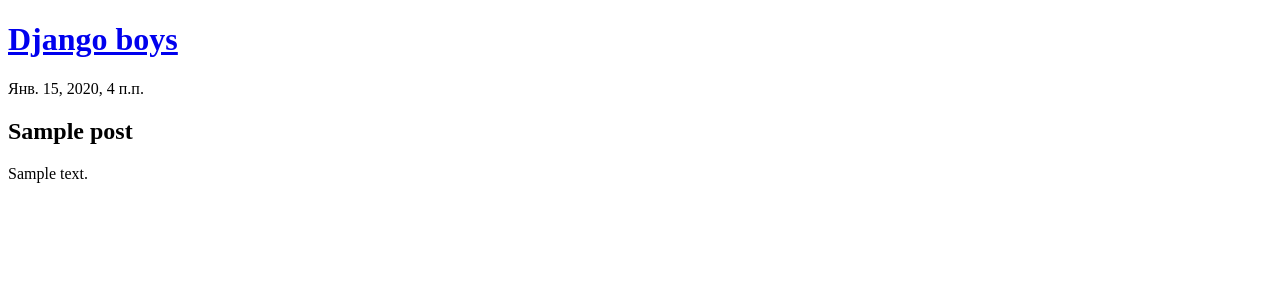
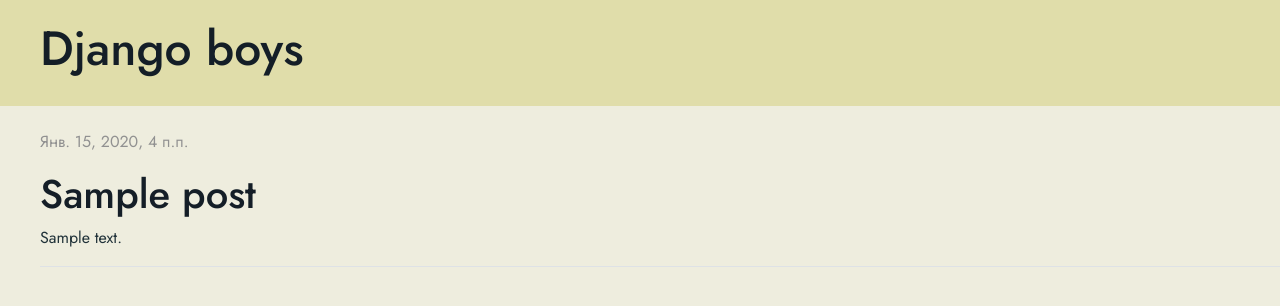
Before and after one commit to Nursmen/CoolBlog, a Django app: page / in a window 1280 px wide. Shown: the top 306 px of the page. Run offline with Django 3.2, Linux system fonts and the light colour scheme; tables that the repository leaves empty hold one stand-in row (values such as "Sample post").

Commit message:
CSS make it beautyful

```diff
--- /dev/null
+++ b/blog/static/css/blog.css
@@ -0,0 +1,51 @@
+a {
+  text-decoration: none;
+}
+
+body {
+    font-family: Jost;
+    background-color: #EEEDDE;
+}
+
+.page-header{
+    background-color: #E0DDAA;
+    margin-top: 0;
+    padding: 20px 20px 20px 40px;
+}
+
+.page-header h1, .page-header h1 a, .page-header h1 a:visited, .page-header h1 a:active {
+    color: #141E27;
+    font-size: 36pt;
+    text-decoration: none;
+}
+
+.content {
+    margin-left: 40px;
+}
+
+.post h1 a {
+    color: #141E27;
+}
+
+.save {
+    float: right;
+}
+
+.post-form textarea, .post-form input {
+    width: 100%;
+}
+
+.top-menu, .top-menu:hover, .top-menu:visited {
+    color: #ffffff;
+    float: right;
+    font-size: 26pt;
+    margin-right: 20px;
+}
+
+.date{
+    color: #919191;
+}
+
+.text {
+    color: #203239;
+}
--- a/blog/templates/blog/post_list.html
+++ b/blog/templates/blog/post_list.html
@@ -1,22 +1,32 @@
+{% load static %}
 <!DOCTYPE html>
 <html lang="ru">
 <head>
     <meta charset="UTF-8">
     <meta http-equiv="X-UA-Compatible" content="IE=edge">
     <meta name="viewport" content="width=device-width, initial-scale=1.0">
+    <!-- CSS only -->
+    <link href="https://cdn.jsdelivr.net/npm/bootstrap@5.1.3/dist/css/bootstrap.min.css" \
+    rel="stylesheet" integrity="sha384-1BmE4kWBq78iYhFldvKuhfTAU6auU8tT94WrHftjDbrCEXSU1oBoqyl2QvZ6jIW3" crossorigin="anonymous">
+    <link rel="stylesheet" href="{% static 'css/blog.css' %}">
+    <link href="https://fonts.googleapis.com/css?family=Jost:100,200,300,regular,500,600, \
+    700,800,900,100italic,200italic,300italic,italic,500italic,600italic,700italic,800italic,900italic" rel="stylesheet" />
     <title>HomePage</title>
 </head>
 <body>
-    <h1><a href="\">Django boys</a></h1>
+    <div class="page-header">
+        <h1><a href="">Django boys</a></h1>
+    </div>
+    <br>
 
     {% for post in posts %}
 
-    <div class="content">
-        <p>{{post.published_date}}</p>
+    <div class="content border-bottom post">
+        <p class="date">{{post.published_date}}</p>
 
-        <h2>{{post.PostTitle}}</h2>
+        <h1><a href="">{{post.PostTitle}}</a></h1>
 
-        <p>{{post.text|linebreaksbr}}</p>
+        <p class="text">{{post.text|linebreaksbr}}</p>
         <!-- Из ентеров в br для большей читаемости -->
     </div>
     <br>
```
